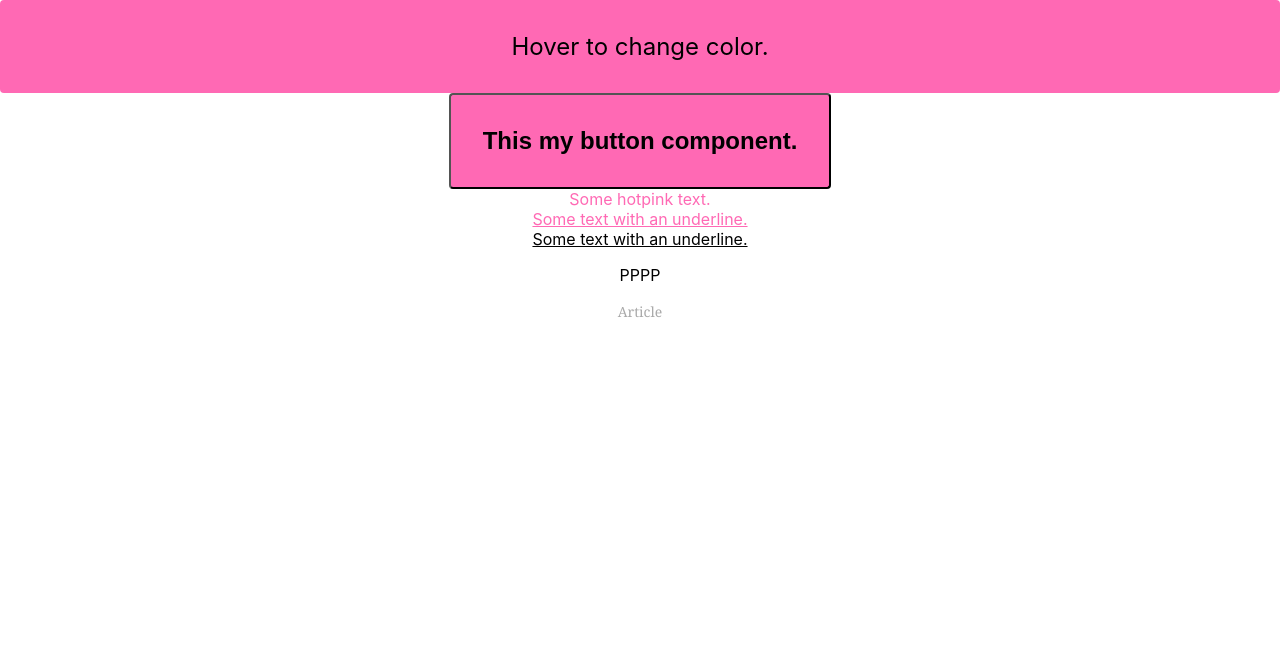
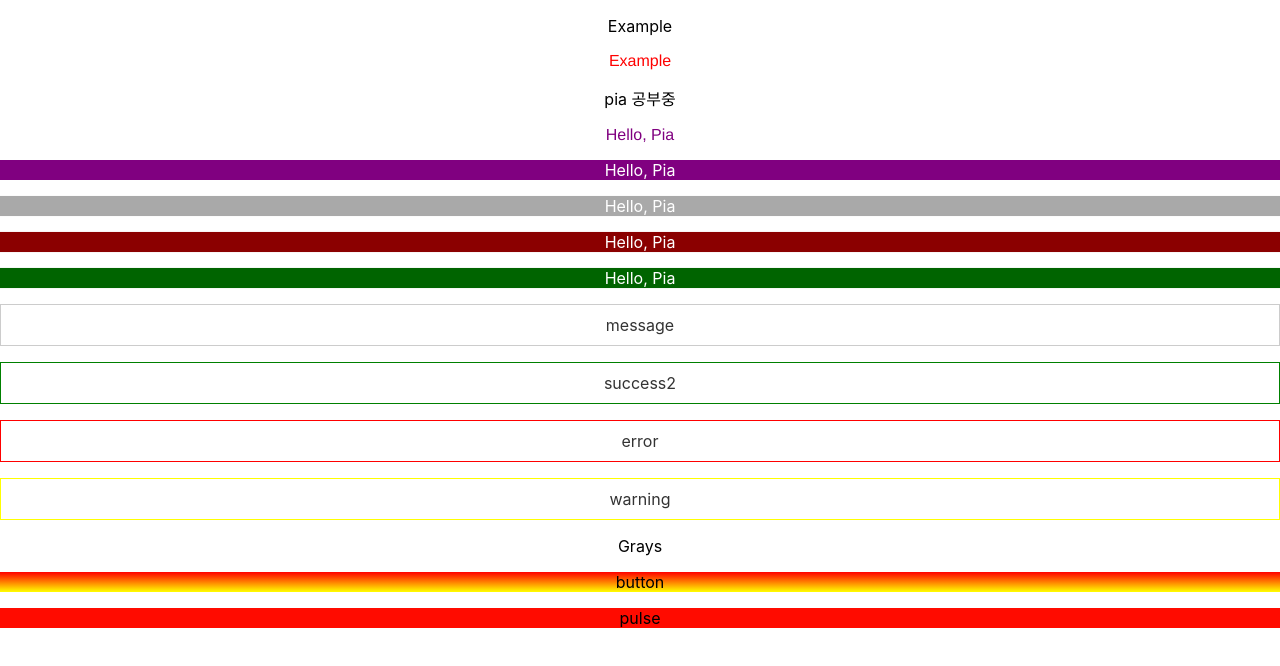
Before and after one commit to soohyunnn/my-app, a React (Create React App) app: page / in a window 1280 px wide. Shown: the top 666 px of the page. Built offline with nearby package versions, Linux system fonts and the light colour scheme.

Commit message:
한 번에 끝내는 React - React 라이브러리 - scss

```diff
--- a/package.json
+++ b/package.json
@@ -15,6 +15,7 @@
     "react": "^18.2.0",
     "react-dom": "^18.2.0",
     "react-scripts": "5.0.1",
+    "sass": "^1.57.1",
     "styled-components": "^5.3.6",
     "web-vitals": "^2.1.4"
   },
--- a/src/App.js
+++ b/src/App.js
@@ -3,12 +3,14 @@ import DateFnsExample from "./components/Part2/DateFns/DateFnsExample";
 import DayjsExample from "./components/Part2/Dayjs/DayjsExample";
 import EmotionExample from "./components/Part2/Emotion/EmotionExample";
 import MomentExample from "./components/Part2/MomentExample";
+import SassExample from "./components/Part2/Sass/SassExample";
 import StyledComponentExample from "./components/Part2/StyledComponent/StyledComponentExample";
 
 function App() {
   return (
     <div className="App">
-      <EmotionExample />
+      <SassExample />
+      {/* <EmotionExample /> */}
       {/* <StyledComponentExample /> */}
       {/* <DateFnsExample /> */}
       {/* <DayjsExample /> */}
--- /dev/null
+++ b/src/components/Part2/Sass/SassExample.jsx
@@ -0,0 +1,30 @@
+import React from "react";
+import "./SassExample.scss";
+
+export default function SassExample() {
+  return (
+    <div>
+      <p>Example</p>
+      <p className="font">Example</p>
+      <nav>
+        <ul>
+          <li>pia 공부중</li>
+        </ul>
+      </nav>
+      <p className="base">Hello, Pia</p>
+      <p className="inverse">Hello, Pia</p>
+      <p className="info">Hello, Pia</p>
+      <p className="alert">Hello, Pia</p>
+      <p className="success">Hello, Pia</p>
+
+      <p className="message">message</p>
+      <p className="success2">success2</p>
+      <p className="error">error</p>
+      <p className="warning">warning</p>
+
+      <p className="gray">Grays</p>
+      <p className="button">button</p>
+      <p className="pulse">pulse</p>
+    </div>
+  );
+}
--- /dev/null
+++ b/src/components/Part2/Sass/SassExample.scss
@@ -0,0 +1,117 @@
+@use "foundation/base";
+
+$font-stack: Helvetica, sans-serif;
+$primary-color: red;
+
+.font {
+  font: 100% $font-stack;
+  color: $primary-color;
+}
+
+nav {
+  ul {
+    margin: 0;
+    padding: 0;
+    list-style: none;
+  }
+
+  li {
+    display: inline-block;
+  }
+
+  a {
+    display: block;
+    padding: 6px 12px;
+    text-decoration: none;
+  }
+}
+
+.inverse {
+  background-color: base.$primary-color;
+  color: white;
+}
+
+@mixin theme($theme: DarkGray) {
+  background: $theme;
+  box-shadow: 0 0 1px rgba($theme, 0.25);
+  color: #fff;
+}
+
+.info {
+  @include theme;
+}
+.alert {
+  @include theme($theme: DarkRed);
+}
+.success {
+  @include theme($theme: DarkGreen);
+}
+
+%message-shared {
+  border: 1px solid #ccc;
+  padding: 10px;
+  color: #333;
+}
+
+// This CSS won't print because %equal-heights is never extended.
+%equal-heights {
+  display: flex;
+  flex-wrap: wrap;
+}
+
+.message {
+  @extend %message-shared;
+}
+
+.success2 {
+  @extend %message-shared;
+  border-color: green;
+}
+
+.error {
+  @extend %message-shared;
+  border-color: red;
+}
+
+.warning {
+  @extend %message-shared;
+  border-color: yellow;
+}
+
+@mixin prefix($property, $value, $prefixes) {
+  @each $prefix in $prefixes {
+    -#{$prefix}-#{$property}: $value;
+  }
+  #{$property}: $value;
+}
+
+.gray {
+  @include prefix(filter, grayscale(50%), moz webkit);
+}
+
+.button {
+  @include prefix(background, linear-gradient(red, yellow), moz webkit o ms);
+}
+
+@mixin inline-animation($duration) {
+  $name: inline-#{unique-id()};
+
+  @keyframes #{$name} {
+    @content;
+  }
+
+  animation-name: $name;
+  animation-duration: $duration;
+  animation-iteration-count: infinite;
+}
+
+.pulse {
+  @include inline-animation(2s) {
+    from {
+      background-color: yellow;
+    }
+    to {
+      background-color: red;
+    }
+  }
+}
--- /dev/null
+++ b/src/components/Part2/Sass/foundation/_base.scss
@@ -0,0 +1,7 @@
+$font-stack: Helvetica, sans-serif;
+$primary-color: purple;
+
+.base {
+  font: 100% $font-stack;
+  color: $primary-color;
+}
```
Also changed, not shown: 1 other file (tests, documents, lock files or other folders).
